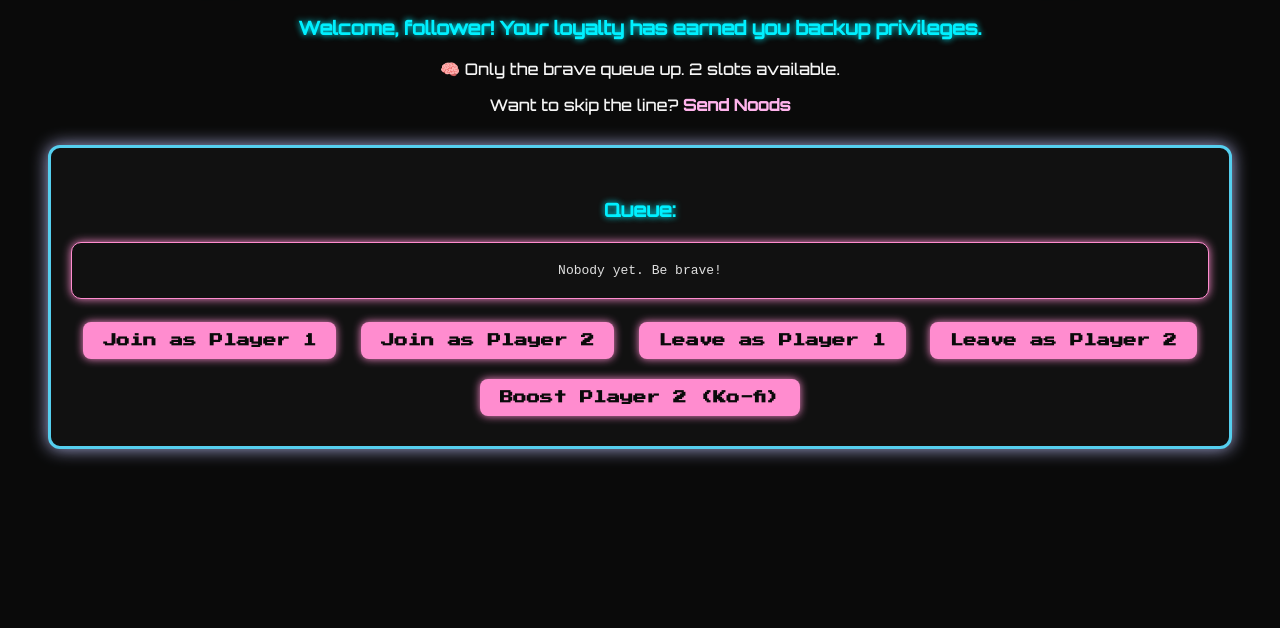
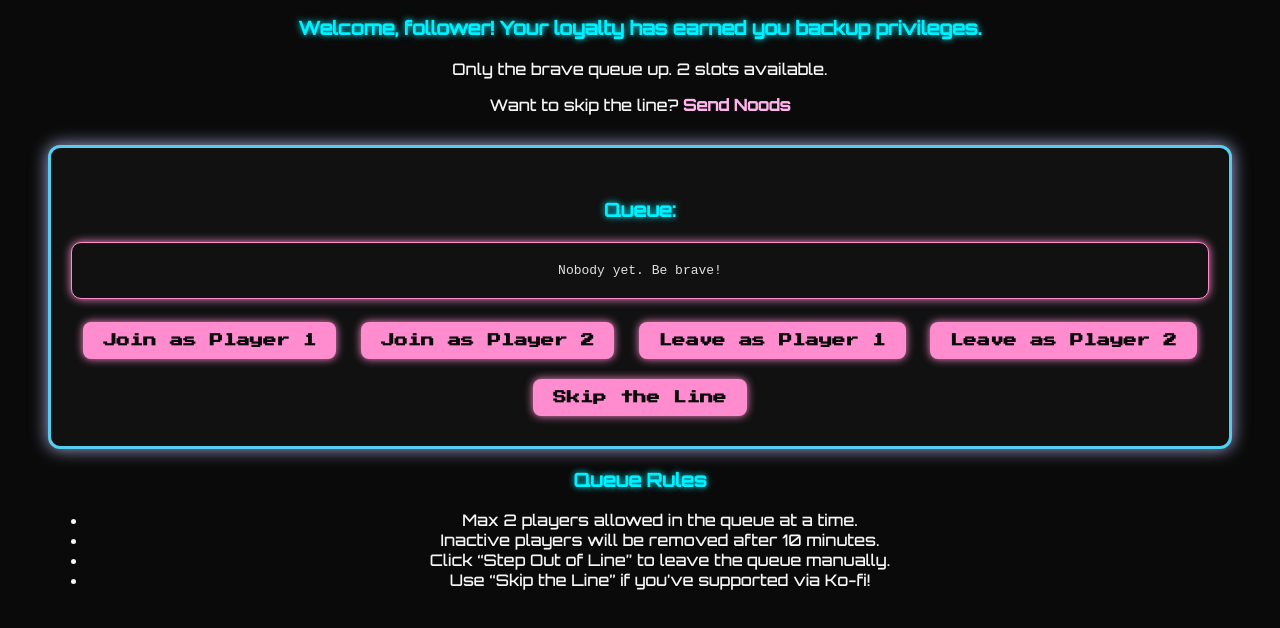
Before and after one commit to VPSStudiosCode/BossFightNight, a plain HTML site: page index.html in a window 1280 px wide. Shown: the part 112-740 px from the top of the page. Drawn offline with Linux system fonts and the light colour scheme.

Commit message:
Update index.html

```diff
--- a/index.html
+++ b/index.html
@@ -13,7 +13,7 @@
 <body>
   <h1>🎮 Friday Night Boss Fight 🎮</h1>
   <h3>Welcome, follower! Your loyalty has earned you backup privileges.</h3>
-  <p>🧠 Only the brave queue up. 2 slots available.</p>
+  <p> Only the brave queue up. 2 slots available.</p>
   <p>Want to skip the line? <a href="https://ko-fi.com/VirtualPixelShow" target="_blank">Send Noods</a></p>
 
   <div id="queue-container">
@@ -25,8 +25,19 @@
     <button onclick="joinQueue('Player2')">Join as Player 2</button>
     <button onclick="leaveQueue('Player1')">Leave as Player 1</button>
     <button onclick="leaveQueue('Player2')">Leave as Player 2</button>
-    <button onclick="kofiBoost('Player2')">Boost Player 2 (Ko-fi)</button>
+  <button onclick="boostFirstPlayer()">Skip the Line</button>
   </div>
+
+  <div id="queue-rules">
+  <h3>Queue Rules</h3>
+  <ul>
+    <li>Max 2 players allowed in the queue at a time.</li>
+    <li>Inactive players will be removed after 10 minutes.</li>
+    <li>Click “Step Out of Line” to leave the queue manually.</li>
+    <li>Use “Skip the Line” if you’ve supported via Ko-fi!</li>
+  </ul>
+</div>
+
 
   <script src="script.js"></script>
 </body>
```
